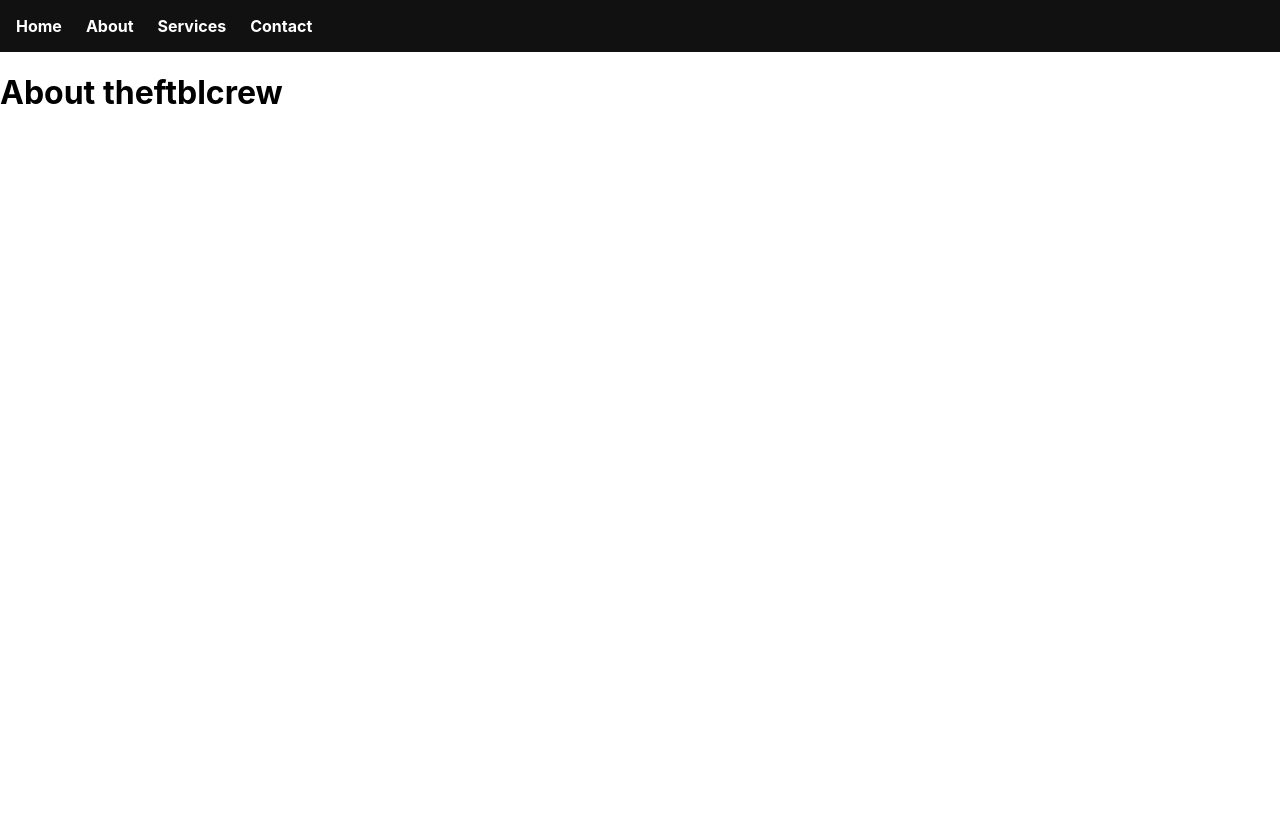
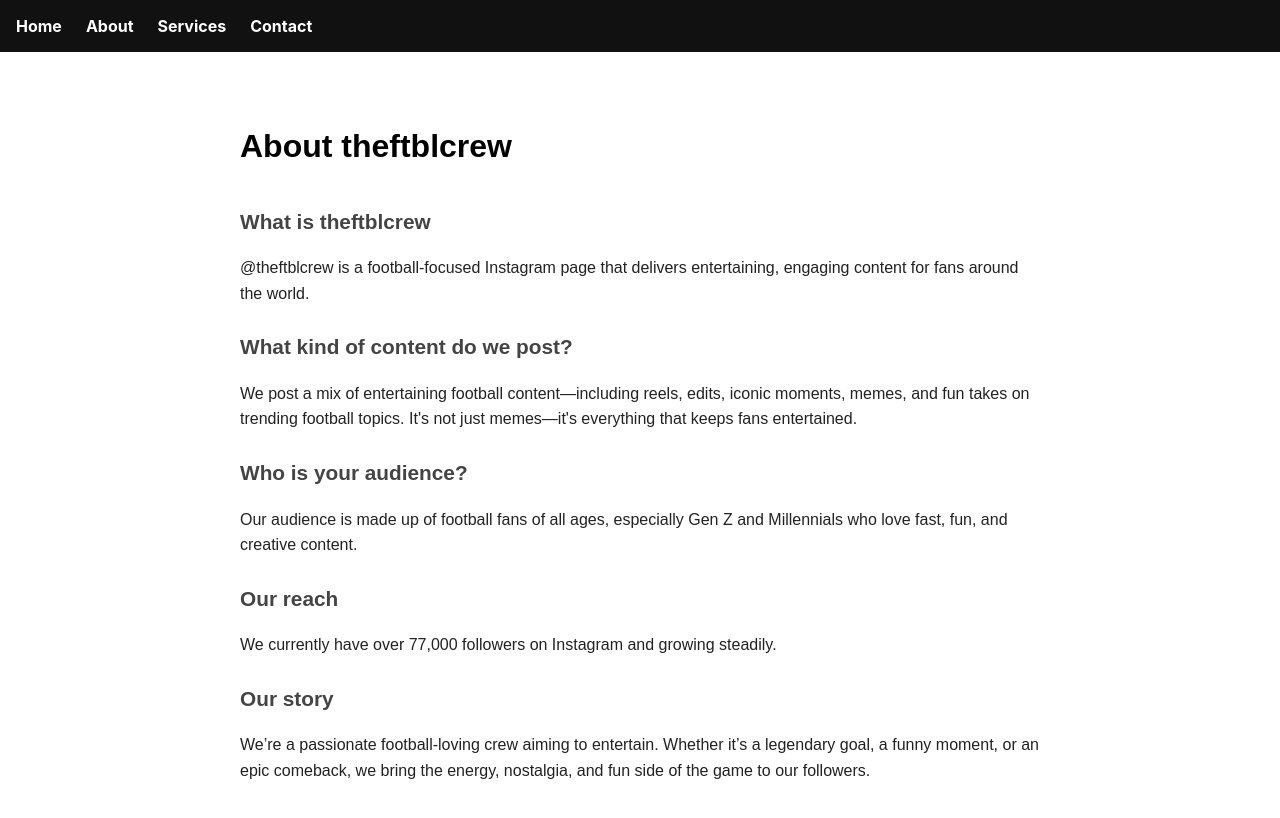
Before and after one commit to nadimmetwalli/theftblcrew-site, a React (Create React App) app in the folder theftblcrew-site/: page /about in a window 1280 px wide. Shown: the top 818 px of the page. Built offline with nearby package versions, Linux system fonts and the light colour scheme.

Commit message:
About page structure

```diff
--- /dev/null
+++ b/theftblcrew-site/src/pages/About.css
@@ -0,0 +1,23 @@
+.about-page {
+    max-width: 800px;
+    margin: 2rem auto;
+    padding: 1rem;
+    line-height: 1.6;
+    font-family:Arial, Helvetica, sans-serif;
+}
+
+.about-page h1 {
+    font-size: 2rem;
+    margin-bottom: 2rem;
+}
+
+.about-page h2 {
+    margin-top: 1.5rem;
+    font-size: 1.3rem;
+    color: #444;
+}
+
+.about-page p {
+  font-size: 1rem;
+  color: #222;
+}
--- a/theftblcrew-site/src/pages/About.js
+++ b/theftblcrew-site/src/pages/About.js
@@ -1,7 +1,31 @@
+import './About.css';
+
 function About() {
   return (
-    <div>
+    <div className="about-page">
       <h1>About theftblcrew</h1>
+
+      <h2>What is theftblcrew</h2>
+      <p>@theftblcrew is a football-focused Instagram page that delivers entertaining, engaging content for fans around the world.</p>
+
+      <h2>What kind of content do we post?</h2>
+      <p>We post a mix of entertaining football content—including reels,
+      edits, iconic moments, memes, and fun takes on trending football topics.
+      It's not just memes—it's everything that keeps fans entertained.</p>
+
+      <h2>Who is your audience?</h2>
+      <p>Our audience is made up of football fans of all ages,
+      especially Gen Z and Millennials who love fast, fun, and creative content.</p>
+
+      <h2>Our reach</h2>
+
+      <p>We currently have over 77,000 followers on Instagram and growing steadily.</p>
+
+      <h2>Our story</h2>
+      <p>We’re a passionate football-loving crew aiming to entertain.
+      Whether it’s a legendary goal, a funny moment, or an epic comeback, we bring the energy,
+      nostalgia, and fun side of the game to our followers.</p>
+
     </div>
   );
 }
```
